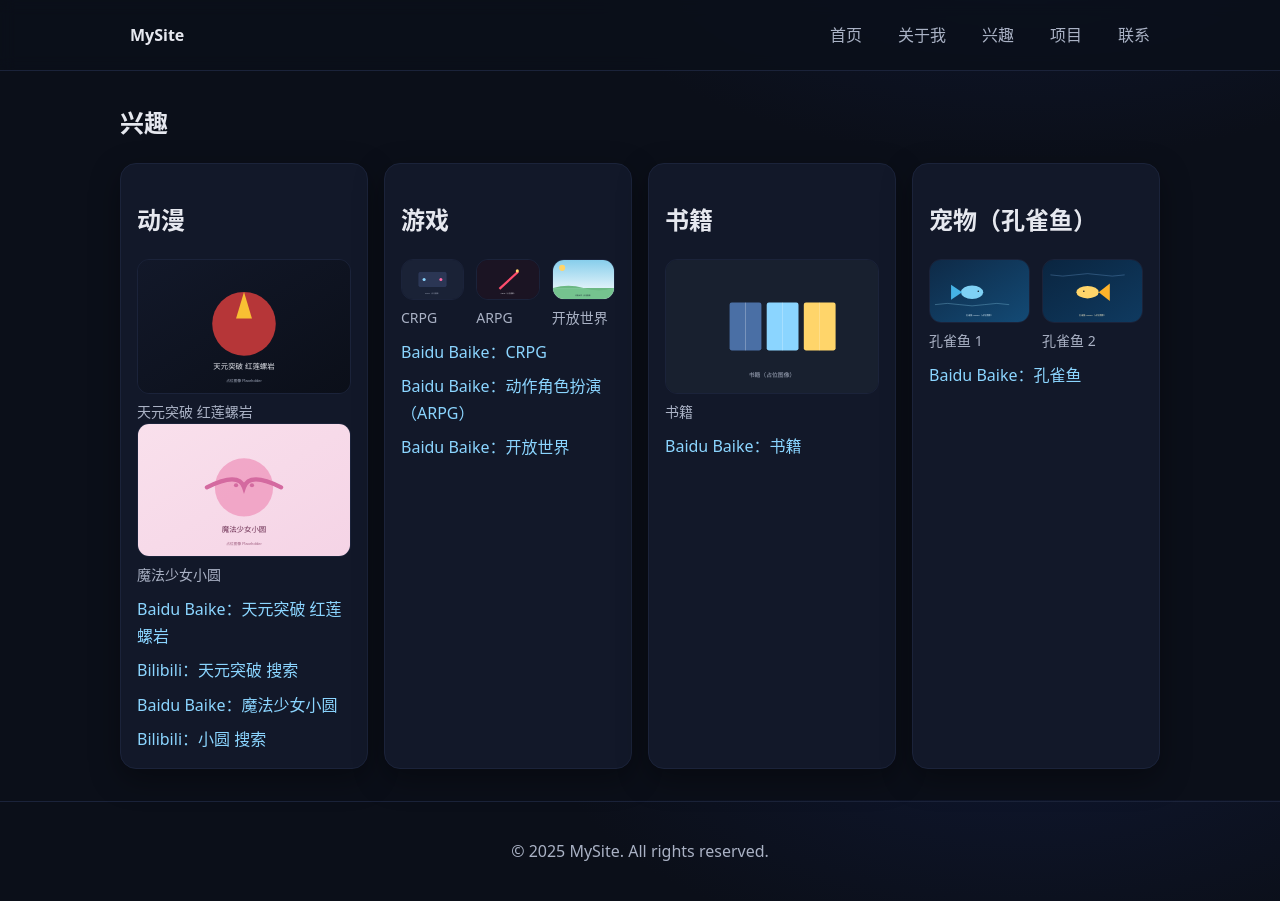
After one commit to kai11045/firstexp, a Spring Boot app: page /interests in a window 1280 px wide. The commit adds this page. Run offline with Spring Boot 4, Linux system fonts and the light colour scheme.

Commit message:
feat: Add interests page and update personal info
Co-authored-by: 2686006872a <2686006872a@gmail.com>

```diff
--- a/intro-site/src/main/java/com/example/introsite/controller/HomeController.java
+++ b/intro-site/src/main/java/com/example/introsite/controller/HomeController.java
@@ -8,15 +8,13 @@ import org.springframework.web.bind.annotation.GetMapping;
 public class HomeController {
 	@GetMapping({"/", "/home"})
 	public String home(Model model) {
-		model.addAttribute("title", "欢迎来到我的个人网站");
-		model.addAttribute("tagline", "一名热爱代码与设计的开发者");
+		model.addAttribute("title", "快速信息");
 		return "home";
 	}
 
 	@GetMapping("/about")
 	public String about(Model model) {
 		model.addAttribute("title", "关于我");
-		model.addAttribute("bio", "你好，我是某某。专注于 Java/前端/系统设计，喜欢分享与学习。");
 		return "about";
 	}
 
@@ -26,6 +24,12 @@ public class HomeController {
 		return "projects";
 	}
 
+	@GetMapping("/interests")
+	public String interests(Model model) {
+		model.addAttribute("title", "兴趣");
+		return "interests";
+	}
+
 	@GetMapping("/contact")
 	public String contact(Model model) {
 		model.addAttribute("title", "联系我");
--- a/intro-site/src/main/resources/static/css/styles.css
+++ b/intro-site/src/main/resources/static/css/styles.css
@@ -38,9 +38,8 @@ body {
 
 .container { max-width: 1080px; margin: 32px auto; padding: 0 20px; }
 
-.hero { text-align: center; padding: 64px 0; }
-.hero h1 { font-size: 40px; margin: 0 0 12px; }
-.hero p { color: var(--muted); margin: 0 0 20px; }
+.list { padding-left: 18px; }
+.list li { margin: 6px 0; }
 
 .btn { display: inline-block; padding: 10px 16px; border-radius: 10px; background: linear-gradient(135deg, var(--brand), var(--brand-2)); color: #031022; text-decoration: none; font-weight: 600; box-shadow: var(--shadow); border: none; cursor: pointer; }
 .btn.secondary { background: transparent; color: var(--text); border: 1px solid var(--border); box-shadow: none; }
@@ -49,6 +48,23 @@ body {
 .card { background: var(--card); border: 1px solid var(--border); border-radius: 16px; padding: 16px; box-shadow: var(--shadow); }
 .card h3 { margin-top: 0; }
 
+.figure { margin: 0; }
+.figure img { width: 100%; height: auto; border-radius: 12px; border: 1px solid var(--border); display: block; }
+.figure figcaption { color: var(--muted); font-size: 14px; margin-top: 6px; }
+
+.grid { display: grid; gap: 12px; }
+.grid-2 { grid-template-columns: repeat(2, 1fr); }
+.grid-3 { grid-template-columns: repeat(3, 1fr); }
+
+.links { list-style: none; padding: 0; margin: 10px 0 0; display: grid; gap: 8px; }
+.links a { color: var(--brand-2); text-decoration: none; }
+.links a:hover, .links a:focus { text-decoration: underline; }
+
+@media (max-width: 768px) {
+	.grid-2 { grid-template-columns: 1fr; }
+	.grid-3 { grid-template-columns: 1fr; }
+}
+
 .form { display: grid; gap: 12px; max-width: 560px; }
 .form label { display: grid; gap: 6px; color: var(--muted); }
 .form input, .form textarea {
--- a/intro-site/src/main/resources/templates/contact.html
+++ b/intro-site/src/main/resources/templates/contact.html
@@ -6,6 +6,7 @@
 	<main class="container">
 		<section>
 			<h1 th:text="${title}">联系我</h1>
+			<p>邮箱：<a href="mailto:zhangkaiwen@example.com">zhangkaiwen@example.com</a></p>
 			<form class="form" method="post" action="#">
 				<label>姓名
 					<input type="text" name="name" placeholder="你的名字" />
--- /dev/null
+++ b/intro-site/src/main/resources/templates/interests.html
@@ -0,0 +1,83 @@
+<!DOCTYPE html>
+<html lang="zh-CN" xmlns:th="http://www.thymeleaf.org">
+<head th:replace="~{layout :: head}"></head>
+<body>
+	<div th:replace="~{layout :: header}"></div>
+	<main class="container">
+		<section>
+			<h1>兴趣</h1>
+			<div class="cards">
+				<article class="card">
+					<h2>动漫</h2>
+					<figure class="figure">
+						<img th:src="@{/assets/anime/gurren-lagann.svg}" alt="天元突破 红莲螺岩" />
+						<figcaption>天元突破 红莲螺岩</figcaption>
+					</figure>
+					<figure class="figure">
+						<img th:src="@{/assets/anime/madoka-magica.svg}" alt="魔法少女小圆" />
+						<figcaption>魔法少女小圆</figcaption>
+					</figure>
+					<ul class="links">
+						<li><a href="https://baike.baidu.com/item/%E5%A4%A9%E5%85%83%E7%AA%81%E7%A0%B4%E7%BA%A2%E8%8E%B2%E8%9E%BA%E5%B2%A9" target="_blank" rel="noopener">Baidu Baike：天元突破 红莲螺岩</a></li>
+						<li><a href="https://search.bilibili.com/all?keyword=%E5%A4%A9%E5%85%83%E7%AA%81%E7%A0%B4%20%E7%BA%A2%E8%8E%B2%E8%9E%BA%E5%B2%A9" target="_blank" rel="noopener">Bilibili：天元突破 搜索</a></li>
+						<li><a href="https://baike.baidu.com/item/%E9%AD%94%E6%B3%95%E5%B0%91%E5%A5%B3%E5%B0%8F%E5%9C%86" target="_blank" rel="noopener">Baidu Baike：魔法少女小圆</a></li>
+						<li><a href="https://search.bilibili.com/all?keyword=%E9%AD%94%E6%B3%95%E5%B0%91%E5%A5%B3%E5%B0%8F%E5%9C%86" target="_blank" rel="noopener">Bilibili：小圆 搜索</a></li>
+					</ul>
+				</article>
+
+				<article class="card">
+					<h2>游戏</h2>
+					<div class="grid grid-3">
+						<figure class="figure">
+							<img th:src="@{/assets/games/crpg.svg}" alt="CRPG" />
+							<figcaption>CRPG</figcaption>
+						</figure>
+						<figure class="figure">
+							<img th:src="@{/assets/games/arpg.svg}" alt="ARPG" />
+							<figcaption>ARPG</figcaption>
+						</figure>
+						<figure class="figure">
+							<img th:src="@{/assets/games/open-world.svg}" alt="开放世界" />
+							<figcaption>开放世界</figcaption>
+						</figure>
+					</div>
+					<ul class="links">
+						<li><a href="https://baike.baidu.com/item/CRPG" target="_blank" rel="noopener">Baidu Baike：CRPG</a></li>
+						<li><a href="https://baike.baidu.com/item/%E5%8A%A8%E4%BD%9C%E8%A7%92%E8%89%B2%E6%89%AE%E6%BC%94%E6%B8%B8%E6%88%8F" target="_blank" rel="noopener">Baidu Baike：动作角色扮演（ARPG）</a></li>
+						<li><a href="https://baike.baidu.com/item/%E5%BC%80%E6%94%BE%E4%B8%96%E7%95%8C" target="_blank" rel="noopener">Baidu Baike：开放世界</a></li>
+					</ul>
+				</article>
+
+				<article class="card">
+					<h2>书籍</h2>
+					<figure class="figure">
+						<img th:src="@{/assets/books/books.svg}" alt="书籍" />
+						<figcaption>书籍</figcaption>
+					</figure>
+					<ul class="links">
+						<li><a href="https://baike.baidu.com/item/%E4%B9%A6%E7%B1%8D" target="_blank" rel="noopener">Baidu Baike：书籍</a></li>
+					</ul>
+				</article>
+
+				<article class="card">
+					<h2>宠物（孔雀鱼）</h2>
+					<div class="grid grid-2">
+						<figure class="figure">
+							<img th:src="@{/assets/pets/guppy-1.svg}" alt="孔雀鱼 1" />
+							<figcaption>孔雀鱼 1</figcaption>
+						</figure>
+						<figure class="figure">
+							<img th:src="@{/assets/pets/guppy-2.svg}" alt="孔雀鱼 2" />
+							<figcaption>孔雀鱼 2</figcaption>
+						</figure>
+					</div>
+					<ul class="links">
+						<li><a href="https://baike.baidu.com/item/%E5%AD%94%E9%9B%80%E9%B1%BC" target="_blank" rel="noopener">Baidu Baike：孔雀鱼</a></li>
+					</ul>
+				</article>
+			</div>
+		</section>
+	</main>
+	<div th:replace="~{layout :: footer}"></div>
+</body>
+</html>
--- a/intro-site/src/main/resources/templates/layout.html
+++ b/intro-site/src/main/resources/templates/layout.html
@@ -13,6 +13,7 @@
 			<ul>
 				<li><a th:href="@{/}">首页</a></li>
 				<li><a th:href="@{/about}">关于我</a></li>
+				<li><a th:href="@{/interests}">兴趣</a></li>
 				<li><a th:href="@{/projects}">项目</a></li>
 				<li><a th:href="@{/contact}">联系</a></li>
 			</ul>
```
Also changed, not shown: intro-site/src/main/resources/templates/about.html (+12 -4 lines), intro-site/src/main/resources/templates/home.html (+8 -7 lines).
